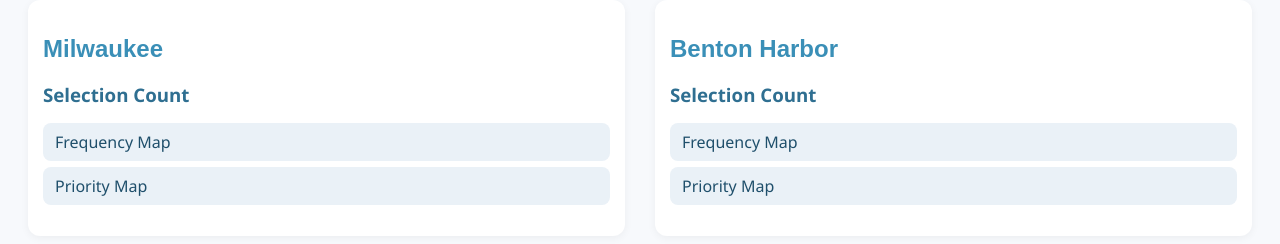
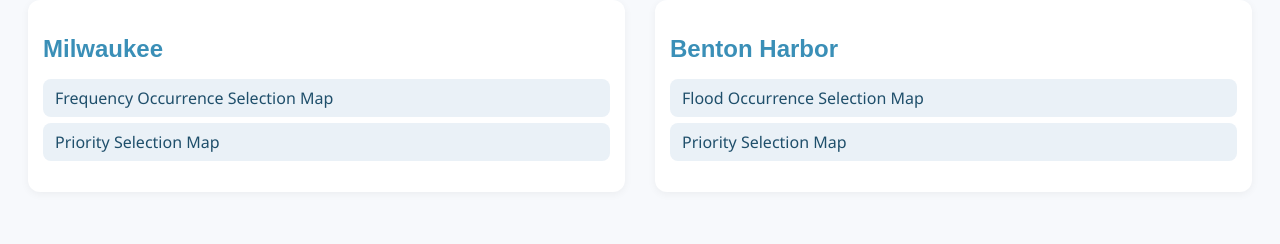
Before and after one commit to 9ucc1/2026-flood-engagement, a plain HTML site: page index.html in a window 1280 px wide. Shown: the part 114-358 px from the top of the page. Drawn offline with Linux system fonts and the light colour scheme.

Commit message:
Update index.html

```diff
--- a/index.html
+++ b/index.html
@@ -93,12 +93,11 @@
       <li><a href="mil_freq_norm.html">Frequency Map</a></li>
       <li><a href="mil_pri_norm.html">Priority Map</a></li>
     </ul>
-    -->
 
-    <h3>Selection Count</h3>
+    <h3>Selection Count</h3>-->
     <ul>
-      <li><a href="mil_freq_notnorm.html">Frequency Map</a></li>
-      <li><a href="mil_pri_notnorm.html">Priority Map</a></li>
+      <li><a href="mil_freq_notnorm.html">Frequency Occurrence Selection Map</a></li>
+      <li><a href="mil_pri_notnorm.html">Priority Selection Map</a></li>
     </ul>
   </div>
 
@@ -112,12 +111,11 @@
       <li><a href="bh_freq_norm.html">Frequency Map</a></li>
       <li><a href="bh_pri_norm.html">Priority Map</a></li>
     </ul>
-    -->
 
-    <h3>Selection Count</h3>
+    <h3>Selection Count</h3>-->
     <ul>
-      <li><a href="bh_freq_notnorm.html">Frequency Map</a></li>
-      <li><a href="bh_pri_notnorm.html">Priority Map</a></li>
+      <li><a href="bh_freq_notnorm.html">Flood Occurrence Selection Map</a></li>
+      <li><a href="bh_pri_notnorm.html">Priority Selection Map</a></li>
     </ul>
   </div>
 
```
